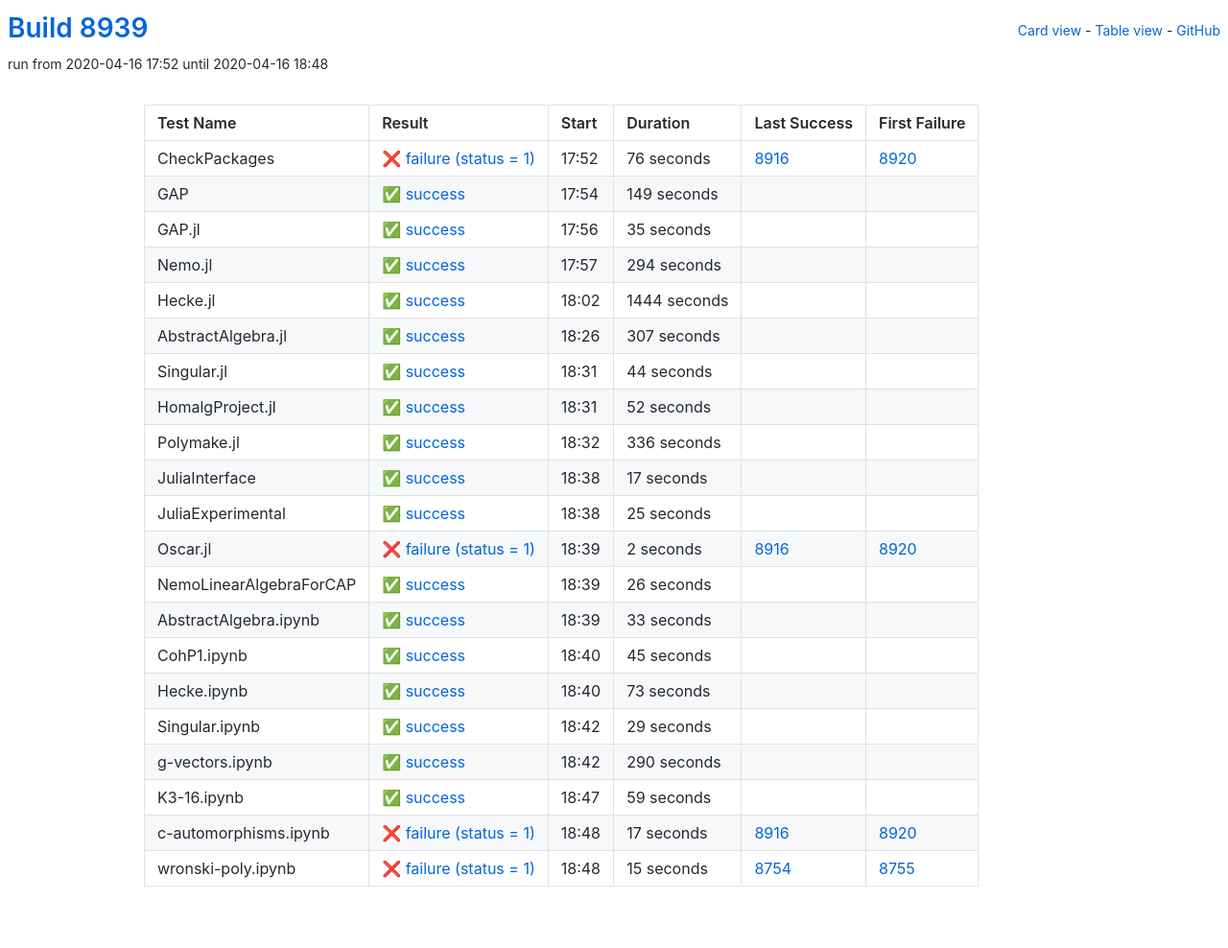
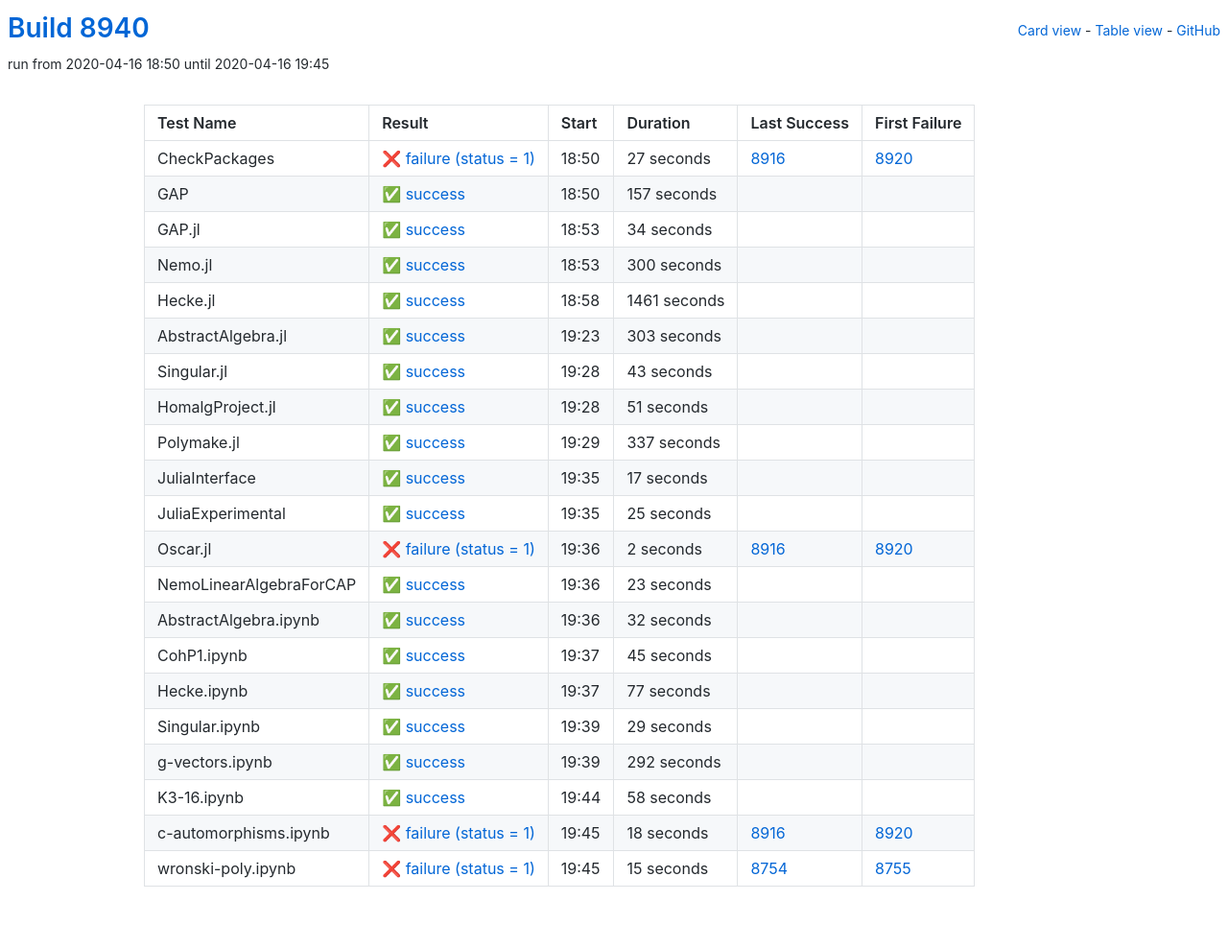
Before and after one commit to oscar-system/oscar-ci-status, a Jekyll site: the page built from table.html, in a window 1280 px wide. Shown: the whole page at 96% size. Built offline with Jekyll 4.4.1, drawn with Linux system fonts in a browser that asks for light colours.

Commit message:
Build 8940

```diff
--- a/_data/ci.yml
+++ b/_data/ci.yml
@@ -1,104 +1,104 @@
-build: 8939
-build_url: https://oscarci.mathematik.uni-kl.de/job/oscar/8939/
+build: 8940
+build_url: https://oscarci.mathematik.uni-kl.de/job/oscar/8940/
 job: oscar
 tests:
-- duration: 76
+- duration: 27
   exitcode: 1
   first_failure: 8920
   first_failure_url: https://oscarci.mathematik.uni-kl.de/job/oscar/8920/
   last_success: 8916
   last_success_url: https://oscarci.mathematik.uni-kl.de/job/oscar/8916/
-  log: https://oscarci.mathematik.uni-kl.de/job/oscar/8939/artifact/logs/build-8939/CheckPackages.log
+  log: https://oscarci.mathematik.uni-kl.de/job/oscar/8940/artifact/logs/build-8940/CheckPackages.log
   name: CheckPackages
-  start: 2020-04-16 17:52
+  start: 2020-04-16 18:50
   status: failure
   success: false
-- duration: 149
+- duration: 157
   exitcode: 0
   first_failure: false
   first_failure_url: null
   last_success: false
   last_success_url: null
-  log: https://oscarci.mathematik.uni-kl.de/job/oscar/8939/artifact/logs/build-8939/GAP.log
+  log: https://oscarci.mathematik.uni-kl.de/job/oscar/8940/artifact/logs/build-8940/GAP.log
   name: GAP
-  start: 2020-04-16 17:54
+  start: 2020-04-16 18:50
   status: success
   success: true
-- duration: 35
+- duration: 34
   exitcode: 0
   first_failure: false
   first_failure_url: null
   last_success: false
   last_success_url: null
-  log: https://oscarci.mathematik.uni-kl.de/job/oscar/8939/artifact/logs/build-8939/GAP.jl.log
+  log: https://oscarci.mathematik.uni-kl.de/job/oscar/8940/artifact/logs/build-8940/GAP.jl.log
   name: GAP.jl
-  start: 2020-04-16 17:56
+  start: 2020-04-16 18:53
   status: success
   success: true
-- duration: 294
+- duration: 300
   exitcode: 0
   first_failure: false
   first_failure_url: null
   last_success: false
   last_success_url: null
-  log: https://oscarci.mathematik.uni-kl.de/job/oscar/8939/artifact/logs/build-8939/Nemo.jl.log
+  log: https://oscarci.mathematik.uni-kl.de/job/oscar/8940/artifact/logs/build-8940/Nemo.jl.log
   name: Nemo.jl
-  start: 2020-04-16 17:57
+  start: 2020-04-16 18:53
   status: success
   success: true
-- duration: 1444
+- duration: 1461
   exitcode: 0
   first_failure: false
   first_failure_url: null
   last_success: false
   last_success_url: null
-  log: https://oscarci.mathematik.uni-kl.de/job/oscar/8939/artifact/logs/build-8939/Hecke.jl.log
+  log: https://oscarci.mathematik.uni-kl.de/job/oscar/8940/artifact/logs/build-8940/Hecke.jl.log
   name: Hecke.jl
-  start: 2020-04-16 18:02
+  start: 2020-04-16 18:58
   status: success
   success: true
-- duration: 307
+- duration: 303
   exitcode: 0
   first_failure: false
   first_failure_url: null
   last_success: false
   last_success_url: null
-  log: https://oscarci.mathematik.uni-kl.de/job/oscar/8939/artifact/logs/build-8939/AbstractAlgebra.jl.log
+  log: https://oscarci.mathematik.uni-kl.de/job/oscar/8940/artifact/logs/build-8940/AbstractAlgebra.jl.log
   name: AbstractAlgebra.jl
-  start: 2020-04-16 18:26
+  start: 2020-04-16 19:23
   status: success
   success: true
-- duration: 44
+- duration: 43
   exitcode: 0
   first_failure: false
   first_failure_url: null
   last_success: false
   last_success_url: null
-  log: https://oscarci.mathematik.uni-kl.de/job/oscar/8939/artifact/logs/build-8939/Singular.jl.log
+  log: https://oscarci.mathematik.uni-kl.de/job/oscar/8940/artifact/logs/build-8940/Singular.jl.log
   name: Singular.jl
-  start: 2020-04-16 18:31
+  start: 2020-04-16 19:28
   status: success
   success: true
-- duration: 52
+- duration: 51
   exitcode: 0
   first_failure: false
   first_failure_url: null
   last_success: false
   last_success_url: null
-  log: https://oscarci.mathematik.uni-kl.de/job/oscar/8939/artifact/logs/build-8939/HomalgProject.jl.log
+  log: https://oscarci.mathematik.uni-kl.de/job/oscar/8940/artifact/logs/build-8940/HomalgProject.jl.log
   name: HomalgProject.jl
-  start: 2020-04-16 18:31
+  start: 2020-04-16 19:28
   status: success
   success: true
-- duration: 336
+- duration: 337
   exitcode: 0
   first_failure: false
   first_failure_url: null
   last_success: false
   last_success_url: null
-  log: https://oscarci.mathematik.uni-kl.de/job/oscar/8939/artifact/logs/build-8939/Polymake.jl.log
+  log: https://oscarci.mathematik.uni-kl.de/job/oscar/8940/artifact/logs/build-8940/Polymake.jl.log
   name: Polymake.jl
-  start: 2020-04-16 18:32
+  start: 2020-04-16 19:29
   status: success
   success: true
 - duration: 17
@@ -107,9 +107,9 @@
   first_failure_url: null
   last_success: false
   last_success_url: null
-  log: https://oscarci.mathematik.uni-kl.de/job/oscar/8939/artifact/logs/build-8939/JuliaInterface.log
+  log: https://oscarci.mathematik.uni-kl.de/job/oscar/8940/artifact/logs/build-8940/JuliaInterface.log
   name: JuliaInterface
-  start: 2020-04-16 18:38
+  start: 2020-04-16 19:35
   status: success
   success: true
 - duration: 25
@@ -118,9 +118,9 @@
   first_failure_url: null
   last_success: false
   last_success_url: null
-  log: https://oscarci.mathematik.uni-kl.de/job/oscar/8939/artifact/logs/build-8939/JuliaExperimental.log
+  log: https://oscarci.mathematik.uni-kl.de/job/oscar/8940/artifact/logs/build-8940/JuliaExperimental.log
   name: JuliaExperimental
-  start: 2020-04-16 18:38
+  start: 2020-04-16 19:35
   status: success
   success: true
 - duration: 2
@@ -129,31 +129,31 @@
   first_failure_url: https://oscarci.mathematik.uni-kl.de/job/oscar/8920/
   last_success: 8916
   last_success_url: https://oscarci.mathematik.uni-kl.de/job/oscar/8916/
-  log: https://oscarci.mathematik.uni-kl.de/job/oscar/8939/artifact/logs/build-8939/Oscar.jl.log
+  log: https://oscarci.mathematik.uni-kl.de/job/oscar/8940/artifact/logs/build-8940/Oscar.jl.log
   name: Oscar.jl
-  start: 2020-04-16 18:39
+  start: 2020-04-16 19:36
   status: failure
   success: false
-- duration: 26
+- duration: 23
   exitcode: 0
   first_failure: false
   first_failure_url: null
   last_success: false
   last_success_url: null
-  log: https://oscarci.mathematik.uni-kl.de/job/oscar/8939/artifact/logs/build-8939/NemoLinearAlgebraForCAP.log
+  log: https://oscarci.mathematik.uni-kl.de/job/oscar/8940/artifact/logs/build-8940/NemoLinearAlgebraForCAP.log
   name: NemoLinearAlgebraForCAP
-  start: 2020-04-16 18:39
+  start: 2020-04-16 19:36
   status: success
   success: true
-- duration: 33
+- duration: 32
   exitcode: 0
   first_failure: false
   first_failure_url: null
   last_success: false
   last_success_url: null
-  log: https://oscarci.mathematik.uni-kl.de/job/oscar/8939/artifact/logs/build-8939/AbstractAlgebra.ipynb.log
+  log: https://oscarci.mathematik.uni-kl.de/job/oscar/8940/artifact/logs/build-8940/AbstractAlgebra.ipynb.log
   name: AbstractAlgebra.ipynb
-  start: 2020-04-16 18:39
+  start: 2020-04-16 19:36
   status: success
   success: true
 - duration: 45
@@ -162,20 +162,20 @@
   first_failure_url: null
   last_success: false
   last_success_url: null
-  log: https://oscarci.mathematik.uni-kl.de/job/oscar/8939/artifact/logs/build-8939/CohP1.ipynb.log
+  log: https://oscarci.mathematik.uni-kl.de/job/oscar/8940/artifact/logs/build-8940/CohP1.ipynb.log
   name: CohP1.ipynb
-  start: 2020-04-16 18:40
+  start: 2020-04-16 19:37
   status: success
   success: true
-- duration: 73
+- duration: 77
   exitcode: 0
   first_failure: false
   first_failure_url: null
   last_success: false
   last_success_url: null
-  log: https://oscarci.mathematik.uni-kl.de/job/oscar/8939/artifact/logs/build-8939/Hecke.ipynb.log
+  log: https://oscarci.mathematik.uni-kl.de/job/oscar/8940/artifact/logs/build-8940/Hecke.ipynb.log
   name: Hecke.ipynb
-  start: 2020-04-16 18:40
+  start: 2020-04-16 19:37
   status: success
   success: true
 - duration: 29
@@ -184,42 +184,42 @@
   first_failure_url: null
   last_success: false
   last_success_url: null
-  log: https://oscarci.mathematik.uni-kl.de/job/oscar/8939/artifact/logs/build-8939/Singular.ipynb.log
+  log: https://oscarci.mathematik.uni-kl.de/job/oscar/8940/artifact/logs/build-8940/Singular.ipynb.log
   name: Singular.ipynb
-  start: 2020-04-16 18:42
+  start: 2020-04-16 19:39
   status: success
   success: true
-- duration: 290
+- duration: 292
   exitcode: 0
   first_failure: false
   first_failure_url: null
   last_success: false
   last_success_url: null
-  log: https://oscarci.mathematik.uni-kl.de/job/oscar/8939/artifact/logs/build-8939/g-vectors.ipynb.log
+  log: https://oscarci.mathematik.uni-kl.de/job/oscar/8940/artifact/logs/build-8940/g-vectors.ipynb.log
   name: g-vectors.ipynb
-  start: 2020-04-16 18:42
+  start: 2020-04-16 19:39
   status: success
   success: true
-- duration: 59
+- duration: 58
   exitcode: 0
   first_failure: false
   first_failure_url: null
   last_success: false
   last_success_url: null
-  log: https://oscarci.mathematik.uni-kl.de/job/oscar/8939/artifact/logs/build-8939/K3-16.ipynb.log
+  log: https://oscarci.mathematik.uni-kl.de/job/oscar/8940/artifact/logs/build-8940/K3-16.ipynb.log
   name: K3-16.ipynb
-  start: 2020-04-16 18:47
+  start: 2020-04-16 19:44
   status: success
   success: true
-- duration: 17
+- duration: 18
   exitcode: 1
   first_failure: 8920
   first_failure_url: https://oscarci.mathematik.uni-kl.de/job/oscar/8920/
   last_success: 8916
   last_success_url: https://oscarci.mathematik.uni-kl.de/job/oscar/8916/
-  log: https://oscarci.mathematik.uni-kl.de/job/oscar/8939/artifact/logs/build-8939/c-automorphisms.ipynb.log
+  log: https://oscarci.mathematik.uni-kl.de/job/oscar/8940/artifact/logs/build-8940/c-automorphisms.ipynb.log
   name: c-automorphisms.ipynb
-  start: 2020-04-16 18:48
+  start: 2020-04-16 19:45
   status: failure
   success: false
 - duration: 15
@@ -228,8 +228,8 @@
   first_failure_url: https://oscarci.mathematik.uni-kl.de/job/oscar/8755/
   last_success: 8754
   last_success_url: https://oscarci.mathematik.uni-kl.de/job/oscar/8754/
-  log: https://oscarci.mathematik.uni-kl.de/job/oscar/8939/artifact/logs/build-8939/wronski-poly.ipynb.log
+  log: https://oscarci.mathematik.uni-kl.de/job/oscar/8940/artifact/logs/build-8940/wronski-poly.ipynb.log
   name: wronski-poly.ipynb
-  start: 2020-04-16 18:48
+  start: 2020-04-16 19:45
   status: failure
   success: false
```
Also changed, not shown: README.md.
